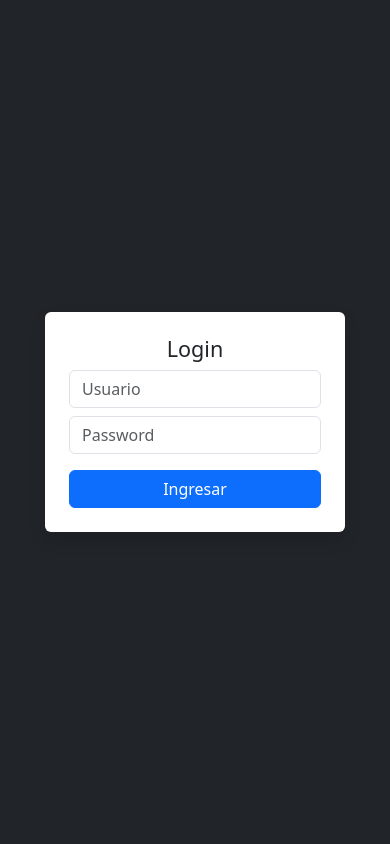
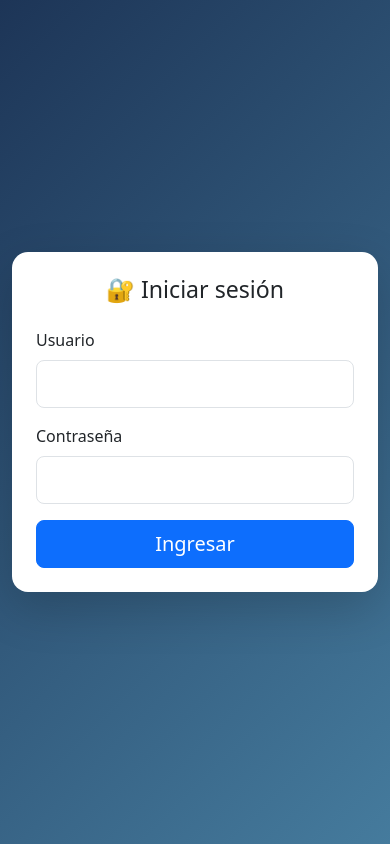
Before and after one commit to Adrian3rus/sergioapp, a Flask app: page /login in a window 390 px wide. Run offline with Flask 3, Linux system fonts and the light colour scheme.

Commit message:
actualizacion responsivo 3

```diff
--- a/templates/login.html
+++ b/templates/login.html
@@ -1,20 +1,55 @@
 <!DOCTYPE html>
 <html>
 <head>
+<meta name="viewport" content="width=device-width, initial-scale=1">
+
+<title>Login</title>
+
 <link href="https://cdn.jsdelivr.net/npm/bootstrap@5.3.0/dist/css/bootstrap.min.css" rel="stylesheet">
+
+<style>
+body {
+    background: linear-gradient(135deg, #1d3557, #457b9d);
+}
+</style>
+
 </head>
 
-<body class="bg-dark d-flex justify-content-center align-items-center vh-100">
+<body class="d-flex align-items-center justify-content-center vh-100">
 
-<form method="POST" class="bg-white p-4 rounded shadow" style="width:300px;">
-<h4 class="text-center">Login</h4>
+<div class="container">
+    <div class="row justify-content-center">
 
-<input name="usuario" class="form-control mb-2" placeholder="Usuario">
-<input name="password" type="password" class="form-control mb-3" placeholder="Password">
+        <div class="col-12 col-sm-10 col-md-6 col-lg-4">
+            <div class="card shadow-lg border-0 rounded-4">
+                <div class="card-body p-4">
 
-<button class="btn btn-primary w-100">Ingresar</button>
+                    <h3 class="text-center mb-4">🔐 Iniciar sesión</h3>
 
-</form>
+                    <form method="POST">
+
+                        <div class="mb-3">
+                            <label class="form-label">Usuario</label>
+                            <input name="usuario" class="form-control form-control-lg" required>
+                        </div>
+
+                        <div class="mb-3">
+                            <label class="form-label">Contraseña</label>
+                            <input name="password" type="password" class="form-control form-control-lg" required>
+                        </div>
+
+                        <button class="btn btn-primary w-100 btn-lg">
+                            Ingresar
+                        </button>
+
+                    </form>
+
+                </div>
+            </div>
+        </div>
+
+    </div>
+</div>
 
 </body>
 </html>
```
Also changed, not shown: templates/base.html (+6 -6 lines).
